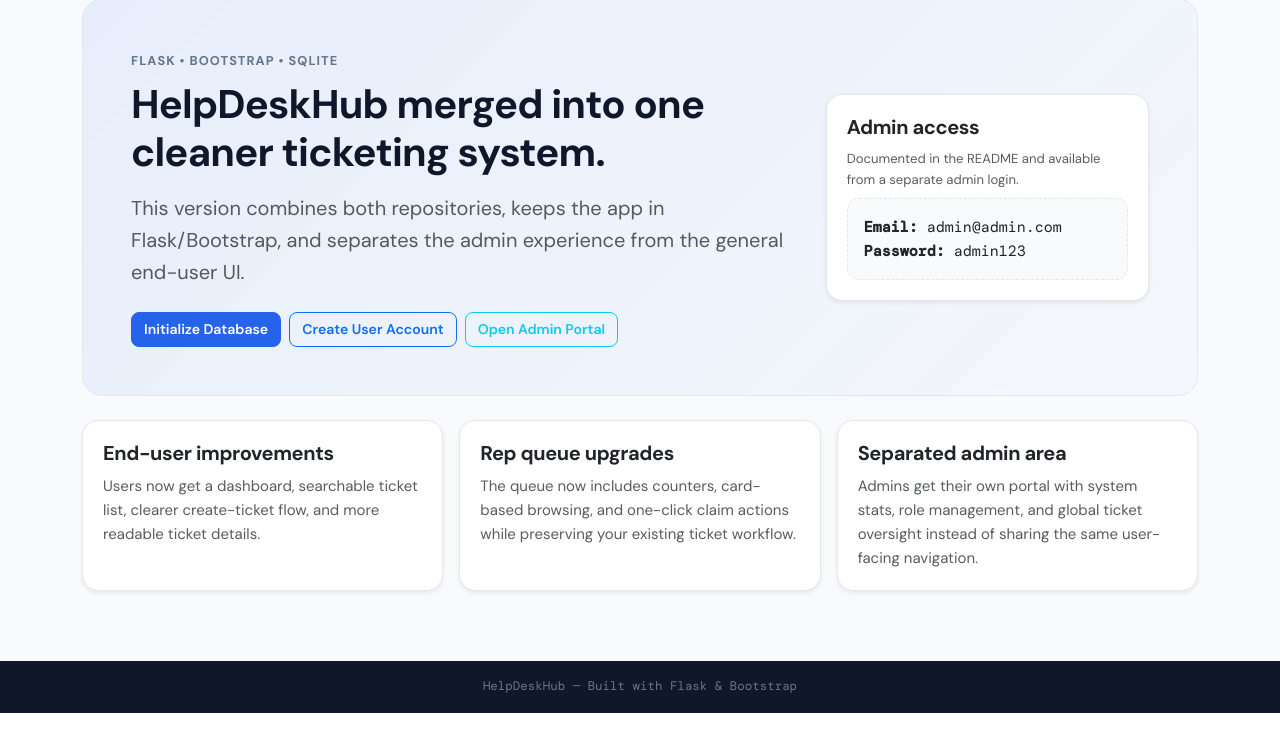
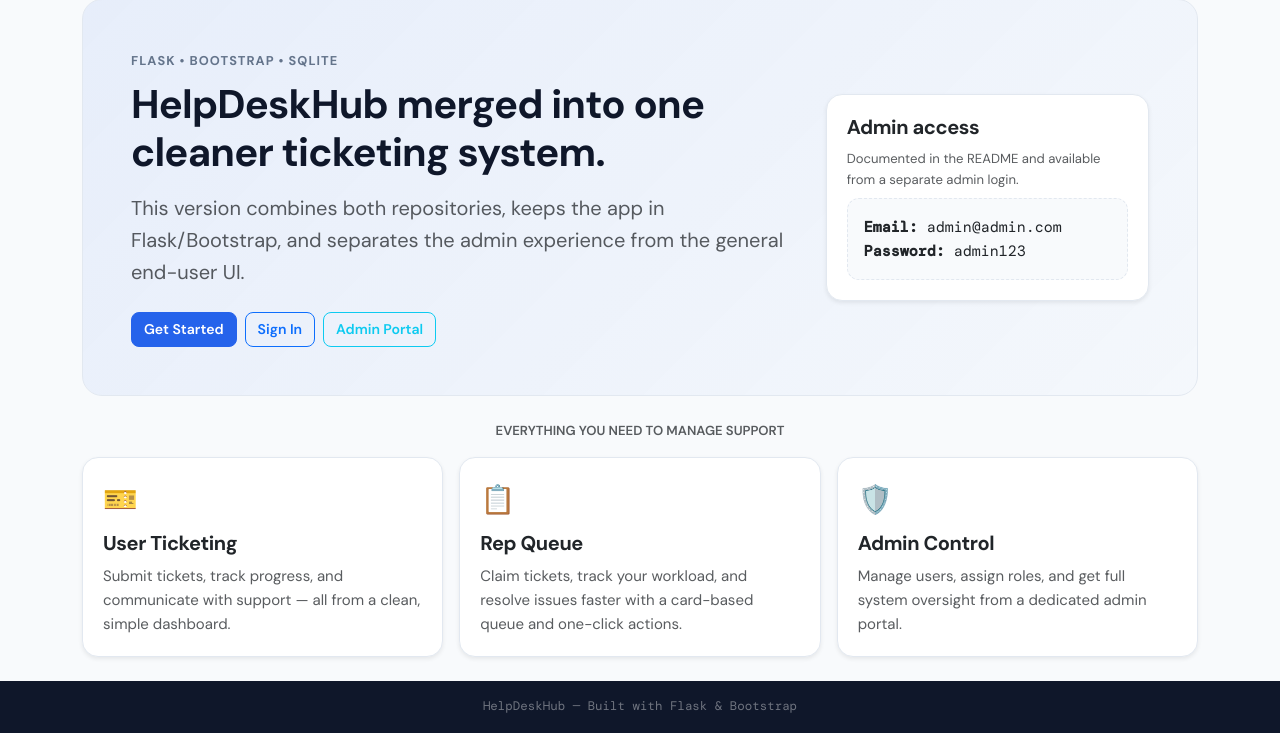
Before and after one commit to jacqu3xf/helpdeskhub, a Flask app: page / in a window 1280 px wide. Shown: the part 87-820 px from the top of the page. Run offline with Flask 3, Linux system fonts and the light colour scheme.

Commit message:
Update index.html
Updates:
  - buttons
  - desing
  - text
 - cards

```diff
--- a/templates/index.html
+++ b/templates/index.html
@@ -9,9 +9,9 @@
         This version combines both repositories, keeps the app in Flask/Bootstrap, and separates the admin experience from the general end-user UI.
       </p>
       <div class="d-flex gap-2 flex-wrap">
-        <a class="btn btn-primary" href="{{ url_for('init_db') }}">Initialize Database</a>
-        <a class="btn btn-outline-primary" href="{{ url_for('register') }}">Create User Account</a>
-        <a class="btn btn-outline-info" href="{{ url_for('admin_login') }}">Open Admin Portal</a>
+        <a class="btn btn-primary" href="{{ url_for('register') }}">Get Started</a>
+        <a class="btn btn-outline-primary" href="{{ url_for('login') }}">Sign In</a>
+        <a class="btn btn-outline-info" href="{{ url_for('admin_login') }}">Admin Portal</a>
       </div>
     </div>
     <div class="col-lg-4">
@@ -29,30 +29,43 @@
   </div>
 </section>
 
+<div class="text-center text-muted small fw-semibold text-uppercase letter-spacing mb-3 mt-2">
+  Everything you need to manage support
+</div>
 <div class="row g-3">
   <div class="col-md-4">
     <div class="card h-100 shadow-sm">
       <div class="card-body">
-        <h5 class="card-title">End-user improvements</h5>
-        <p class="card-text text-muted">Users now get a dashboard, searchable ticket list, clearer create-ticket flow, and more readable ticket details.</p>
+     <div class="d-flex align-items-center gap-2 mb-2">
+    <div class="fs-3">🎫</div>
+  </div>
+  <h5 class="card-title">User Ticketing</h5>
+  <p class="card-text text-muted">Submit tickets, track progress, and communicate with support — all from a clean, simple dashboard.</p>
 </div>
     </div>
   </div>
     <div class="col-md-4">
       <div class="card h-100 shadow-sm">
         <div class="card-body">
-        <h5 class="card-title">Rep queue upgrades</h5>
-        <p class="card-text text-muted">The queue now includes counters, card-based browsing, and one-click claim actions while preserving your existing ticket workflow.</p>
+        <div class="d-flex align-items-center gap-2 mb-2">
+      <div class="fs-3">📋</div>
+    </div>
+  <h5 class="card-title">Rep Queue</h5>
+  <p class="card-text text-muted">Claim tickets, track your workload, and resolve issues faster with a card-based queue and one-click actions.</p>
 </div>
     </div>
   </div>
   <div class="col-md-4">
     <div class="card h-100 shadow-sm">
       <div class="card-body">
-        <h5 class="card-title">Separated admin area</h5>
-        <p class="card-text text-muted">Admins get their own portal with system stats, role management, and global ticket oversight instead of sharing the same user-facing navigation.</p>
+  <div class="d-flex align-items-center gap-2 mb-2">
+    <div class="fs-3">🛡️</div>
+  </div>
+  <h5 class="card-title">Admin Control</h5>
+  <p class="card-text text-muted">Manage users, assign roles, and get full system oversight from a dedicated admin portal.</p>
 </div>
     </div>
   </div>
 </div>
+
 {% endblock %}
```
Lines whose indentation alone changed are shown as unchanged.
